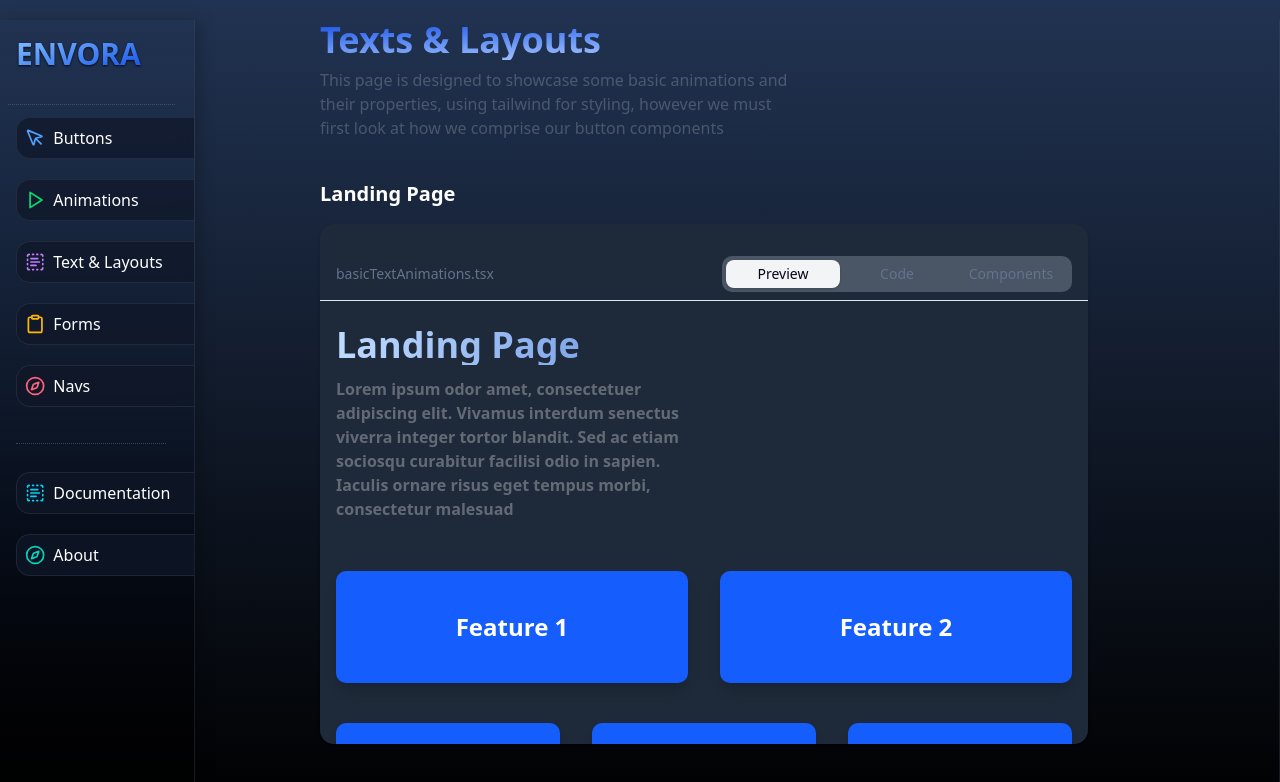
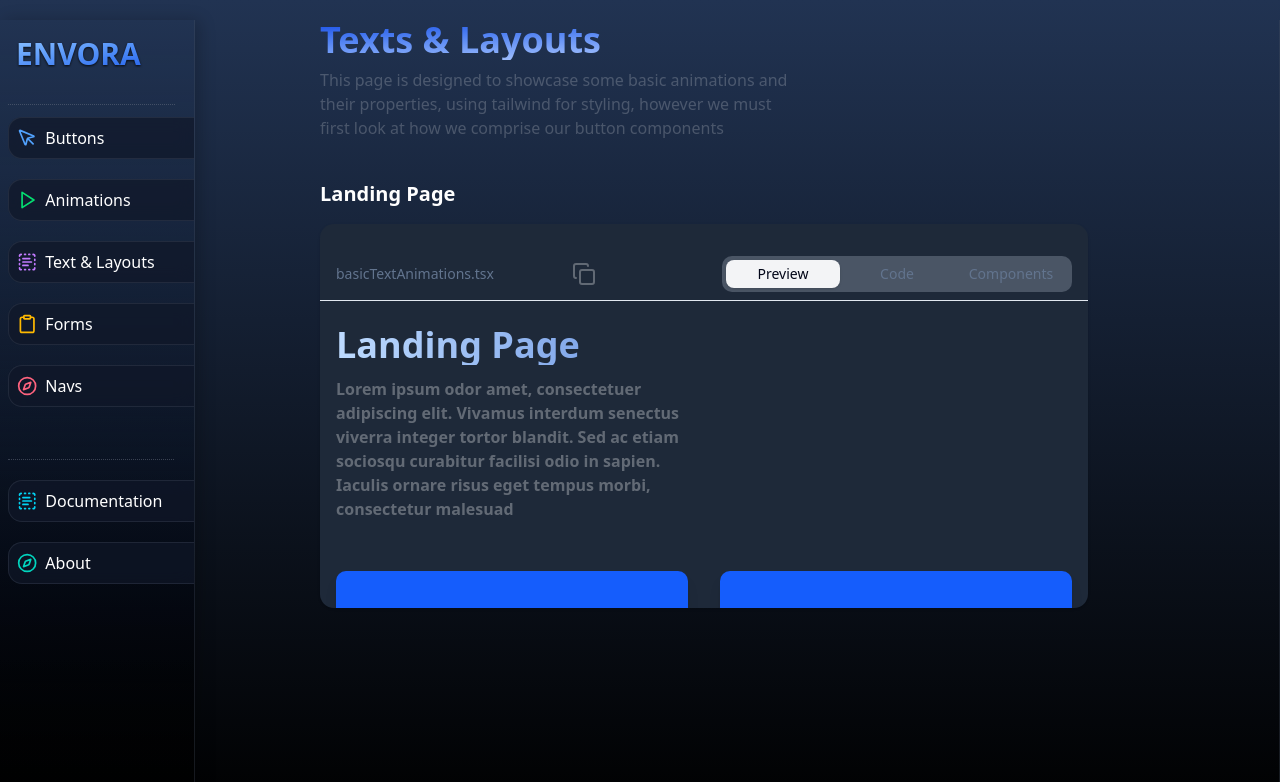
Before and after one commit to AlessandroB1298/envora, a Next.js app: page /dashboard/text in a window 1280 px wide. Shown: the top 782 px of the page. Built offline with nearby package versions, Linux system fonts and the light colour scheme.

Commit message:
added copy button for code preview, still buggy on different sized components

```diff
--- a/app/components/ui/codePreview.tsx
+++ b/app/components/ui/codePreview.tsx
@@ -13,6 +13,8 @@ import {
   TabsTrigger,
 } from "@/app/components/ui/tabs";
 import { cn } from "@/lib/utils";
+import { Copy } from "lucide-react";
+
 
 interface CodePreviewProps {
   code: string;
@@ -24,6 +26,8 @@ interface CodePreviewProps {
   size?: string;
   color?: string
 }
+
+
 
 export function CodePreview({
   code,
@@ -37,6 +41,13 @@ export function CodePreview({
 }: CodePreviewProps) {
   const [activeTab, setActiveTab] = useState<string>("preview");
 
+  const handleClick = (e: string) => {
+    try {
+      navigator.clipboard.writeText(e);
+    } catch (err) {
+      console.error(err);
+    }
+  }
   return (
     <Card className={cn(` overflow-hidden overflow-y-auto  w-${size}`, className)}>
       {components != "" ? (
@@ -49,6 +60,13 @@ export function CodePreview({
             {fileName && (
               <p className="text-sm text-muted-foreground py-3">{fileName}</p>
             )}
+            <Copy
+              onClick={() => {
+                handleClick(code + components);
+              }}
+              className="text-white/30 hover:text-white/60 mr-12"
+            />
+
             <TabsList className="grid grid-cols-3 w-[350px]  my-2">
               <TabsTrigger value="preview">Preview</TabsTrigger>
               <TabsTrigger value="code">Code</TabsTrigger>
@@ -112,6 +130,12 @@ export function CodePreview({
             {fileName && (
               <p className="text-sm text-muted-foreground py-3">{fileName}</p>
             )}
+            <Copy
+              onClick={() => {
+                handleClick(code);
+              }}
+              className="text-white/30 hover:text-white/60 mr-[30vw]"
+            />
             <TabsList className="grid grid-cols-2 w-[200px]  my-2">
               <TabsTrigger value="preview">Preview</TabsTrigger>
               <TabsTrigger value="code">Code</TabsTrigger>
@@ -122,8 +146,7 @@ export function CodePreview({
             {children}
           </TabsContent>
           <TabsContent value="code" className="p-0">
-            <div className={`p-4 rounded-md ${color} max-h-full`}>
-
+            <div className={`p-4 rounded-md ${color} max-h-full `}>
               <SyntaxHighlighter
                 language={language}
 
@@ -137,6 +160,7 @@ export function CodePreview({
               >
                 {code}
               </SyntaxHighlighter>
+
             </div>
 
           </TabsContent>
--- a/app/components/ui/sideNav.tsx
+++ b/app/components/ui/sideNav.tsx
@@ -1,6 +1,4 @@
-"use client";
 import Link from "next/link";
-
 import {
   MousePointer,
   TextSelect,
@@ -11,17 +9,22 @@ import {
 const SideNav = () => {
 
   return (
-    <div className="h-[100vh] lg:w-[15.2vw] md:w-[16vw] md:pl-2  fixed  pl-5 overflow-auto z-10 bg-gradient-to-b from-[#213352] to-black/60 border-r border-gray-600/30 shadow-[5px_0_15px_rgba(0,0,0,0.2)]">
-      <div className="mt-4">
+    <div className="h-[100vh] lg:w-[15.2vw] md:w-[23.5vw]  md:pl-2  fixed  pl-5 overflow-auto z-10 bg-gradient-to-b from-[#213352] to-black/60 border-r border-gray-600/30 shadow-[5px_0_15px_rgba(0,0,0,0.2)]">
+
+
+
+
+      <div className="mt-4 flex flex-row justify-between">
         <Link
           href={"/"}
-          className="text-3xl ml-2  w-full mt-[100px] font-extrabold text-transparent bg-clip-text bg-gradient-to-br from-blue-300 to-blue-700 drop-shadow-[0_1.2px_1.2px_rgba(0,0,0,0.8)]"
+          className="text-3xl ml-2 w-full font-extrabold text-transparent bg-clip-text bg-gradient-to-br from-blue-300 to-blue-700 drop-shadow-[0_1.2px_1.2px_rgba(0,0,0,0.8)]"
         >
           ENVORA
         </Link>
       </div>
       <div className="border-b border-dotted border-gray-500/50 w-[90%] my-2 md:p-3 sm-p-2"></div>
-      <ul className="flex flex-col ml-2 gap-3 mt-3 text-white space-y-2 w-[90%] sm">
+      <ul className="flex flex-col ml-2 gap-3 mt-3 text-white space-y-2 w-[90%]  md:ml-0 md:w-[10%] sm">
+
         <div className="flex flex-row hover:bg-gray-800/80 hover:shadow-md hover:shadow-black/20 hover:translate-x-1 transition-all duration-200 text-md p-2 rounded-xl w-[12.7rem] gap-2 items-center border border-gray-600/30 bg-gray-900/70 backdrop-blur-sm">
           <MousePointer className="text-blue-400" />
           <Link
@@ -68,7 +71,8 @@ const SideNav = () => {
           </Link>
         </div>
         {/* End of main navigation items */}
-        <div className="border-b border-dotted border-gray-500/50 w-[90%] my-4"></div>
+        <div className="border-b border-dotted border-gray-500/50 w-[13vw] my-2 md:p-3 sm-p-2"></div>
+
 
         {/* Documentation Section */}
         <div className="flex flex-row hover:bg-gray-800/80 hover:shadow-md hover:shadow-black/20 hover:translate-x-1 transition-all duration-200 text-md p-2 rounded-xl w-[12.7rem] gap-2 items-center border border-gray-600/30 bg-gray-900/70 backdrop-blur-sm">
--- a/app/dashboard/animations/page.tsx
+++ b/app/dashboard/animations/page.tsx
@@ -32,7 +32,7 @@ export default function Page() {
       <section className="mt-5">
         <div className="gap-2">
           <p className="w-1/2 text-white opacity-20">
-            Using gsap{"'s"} useGSap hook and framer motion we can add a simple
+            Using gsap{"'s"} useGSAP hook and framer motion we can add a simple
             animations
           </p>
         </div>
--- a/app/dashboard/text/page.tsx
+++ b/app/dashboard/text/page.tsx
@@ -19,7 +19,7 @@ export default function Page() {
         <div className="space-y-4">
           <h2 className="text-xl text-white font-bold">Landing Page</h2>
           <CodePreview
-            className="bg-gray-800  h-[65vh] "
+            className="bg-gray-800  h-[48vh] "
             color='bg-gray-800'
             code={landingPageText}
             components={newDemoComponent}
```
